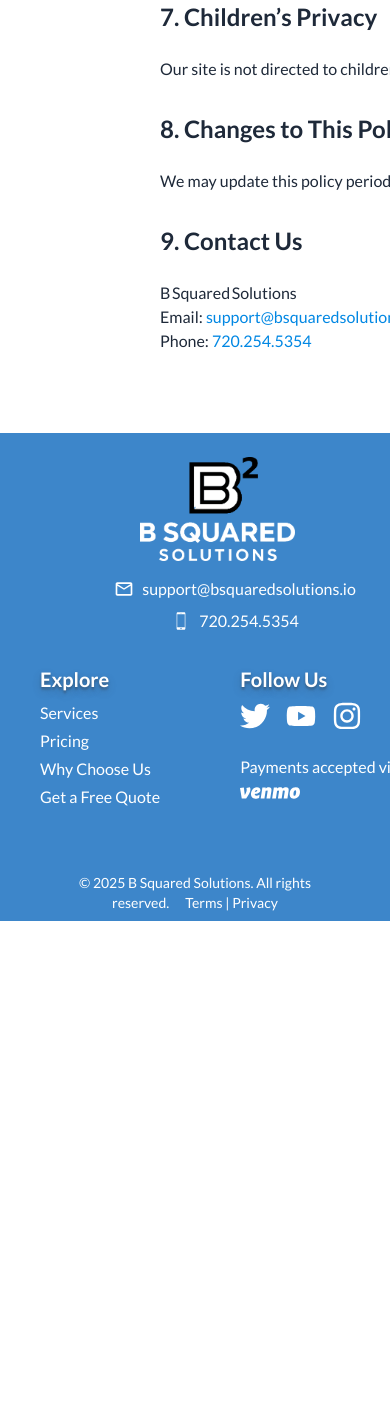
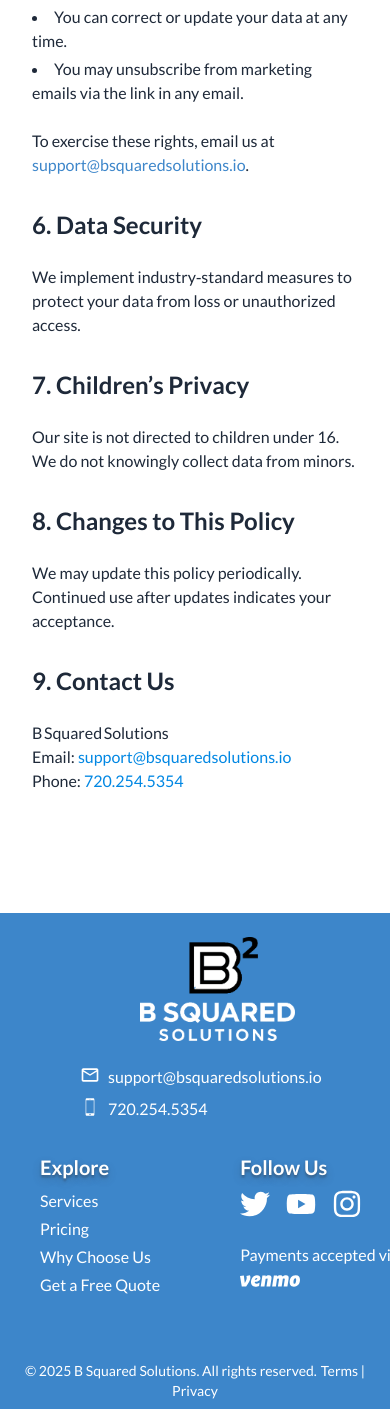
Before and after one commit to BrentOgden/bsquaredsolutions, a React (Vite) app: page /privacy in a window 390 px wide. Shown: the part 1167-2576 px from the top of the page. Before the commit the page ends 2088 px from the top, so only its background shows below. Built offline with nearby package versions, Linux system fonts and the light colour scheme.

Commit message:
style footer changes

```diff
--- a/src/components/Footer.jsx
+++ b/src/components/Footer.jsx
@@ -19,10 +19,10 @@ export default function Footer() {
                     <img
                         src={logo}
                         alt="B Squared Solutions"
-                        className="h-26 w-auto items-center px-25 md:h-25 mb-4 md:px-0 md:w-auto"
+                        className="h-26 w-auto items-center px-25 md:h-25 mb-6 md:px-0 md:w-auto"
                     />
-                    <div className="space-y-2 text-white text-center md:text-left">
-                        <div className="flex items-center justify-center md:justify-start">
+                    <div className="space-y-2 text-white text-left md:text-left">
+                        <div className="flex md:items-center  justify-left ml-10 md:ml-0">
                             <MdOutlineMailOutline className="mr-2 text-xl" />
                             <a
                                 href="mailto:support@bsquaredsolutions.io"
@@ -31,7 +31,7 @@ export default function Footer() {
                                 support@bsquaredsolutions.io
                             </a>
                         </div>
-                        <div className="flex items-center justify-center md:justify-start">
+                        <div className="flex md:items-center justify-left ml-10 md:ml-0">
                             <IoIosPhonePortrait className="mr-2 text-xl" />
                             <a
                                 href="tel:7202545354"
@@ -78,7 +78,7 @@ export default function Footer() {
             <div className="w-full">
                 <div className="max-w-screen-xl mx-auto px-6 py-2 text-center text-white text-sm">
                     © {new Date().getFullYear()} B Squared Solutions. All rights reserved.
-                    <a href="/terms" className="hover:text-gray-700 text-white ml-4">Terms |</a>
+                    <a href="/terms" className="hover:text-gray-700 text-white ml-1 md:ml-4">Terms |</a>
                     <a href="/privacy" className="hover:text-gray-700 text-white"> Privacy</a>
 
                 </div>
--- a/src/components/Privacy.jsx
+++ b/src/components/Privacy.jsx
@@ -5,7 +5,7 @@ export default function Privacy() {
   return (
     <section
       id="privacy"
-      className="container mx-auto w-7xl px-40 text-justified mt-20 py-20 scroll-mt-20"
+      className="container mx-auto md:w-7xl px-8 md:px-40 text-justified mt-30 mb-30 md:mt-20 md:py-20 scroll-mt-20"
     >
       <h1 className="text-3xl md:text-4xl font-bold text-primary text-center mb-8">
         Privacy Policy
--- a/src/components/Terms.jsx
+++ b/src/components/Terms.jsx
@@ -5,7 +5,7 @@ export default function Terms() {
   return (
     <section
       id="terms"
-      className="container mx-auto w-7xl px-40 text-justified mt-20 py-20 scroll-mt-20"
+      className="container mx-auto md:w-7xl px-8 md:px-40 text-justified mt-30 mb-30 md:mt-20 md:py-20 scroll-mt-20"
     >
       <h1 className="text-3xl md:text-4xl font-bold text-primary text-center mb-8">
         Terms &amp; Conditions
```
